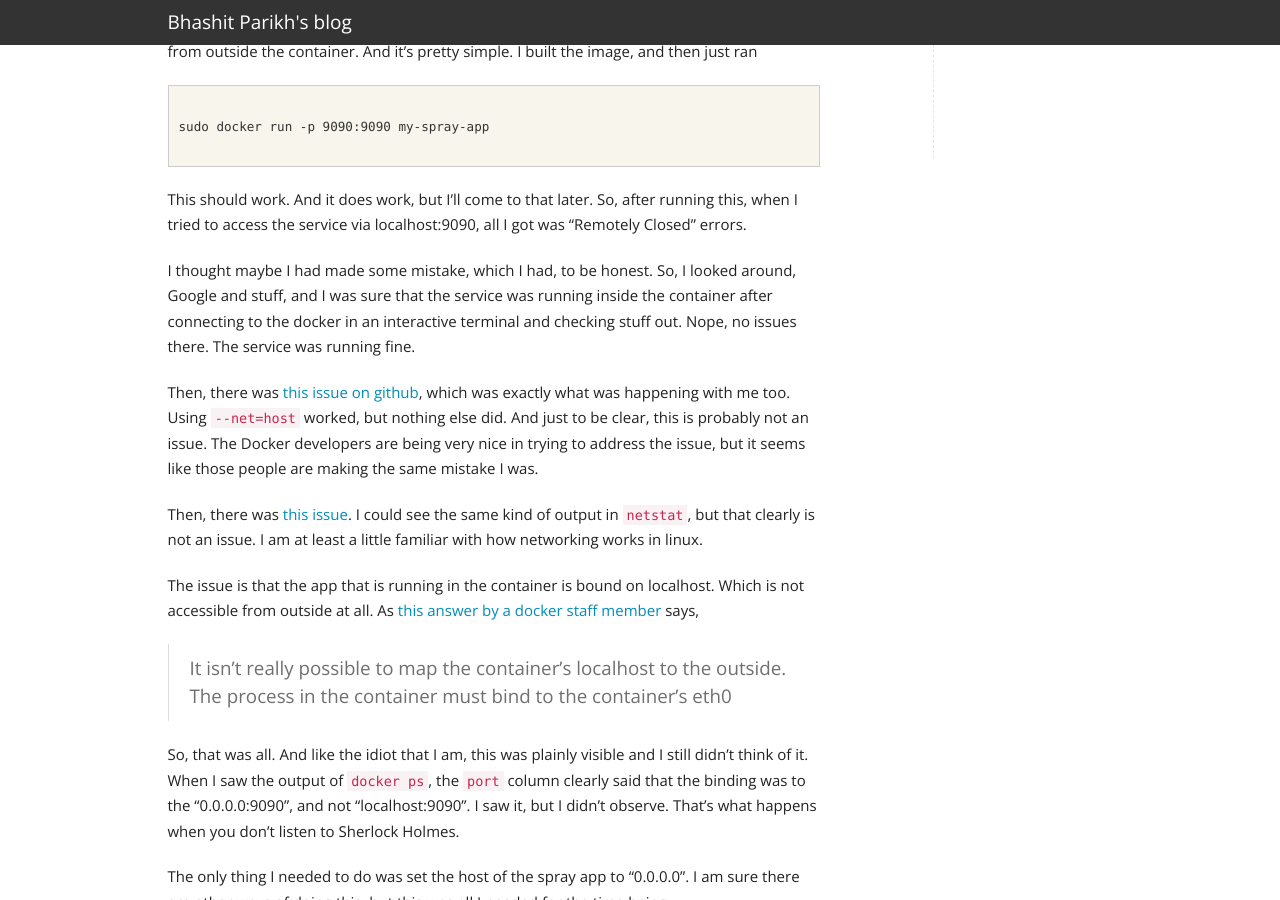
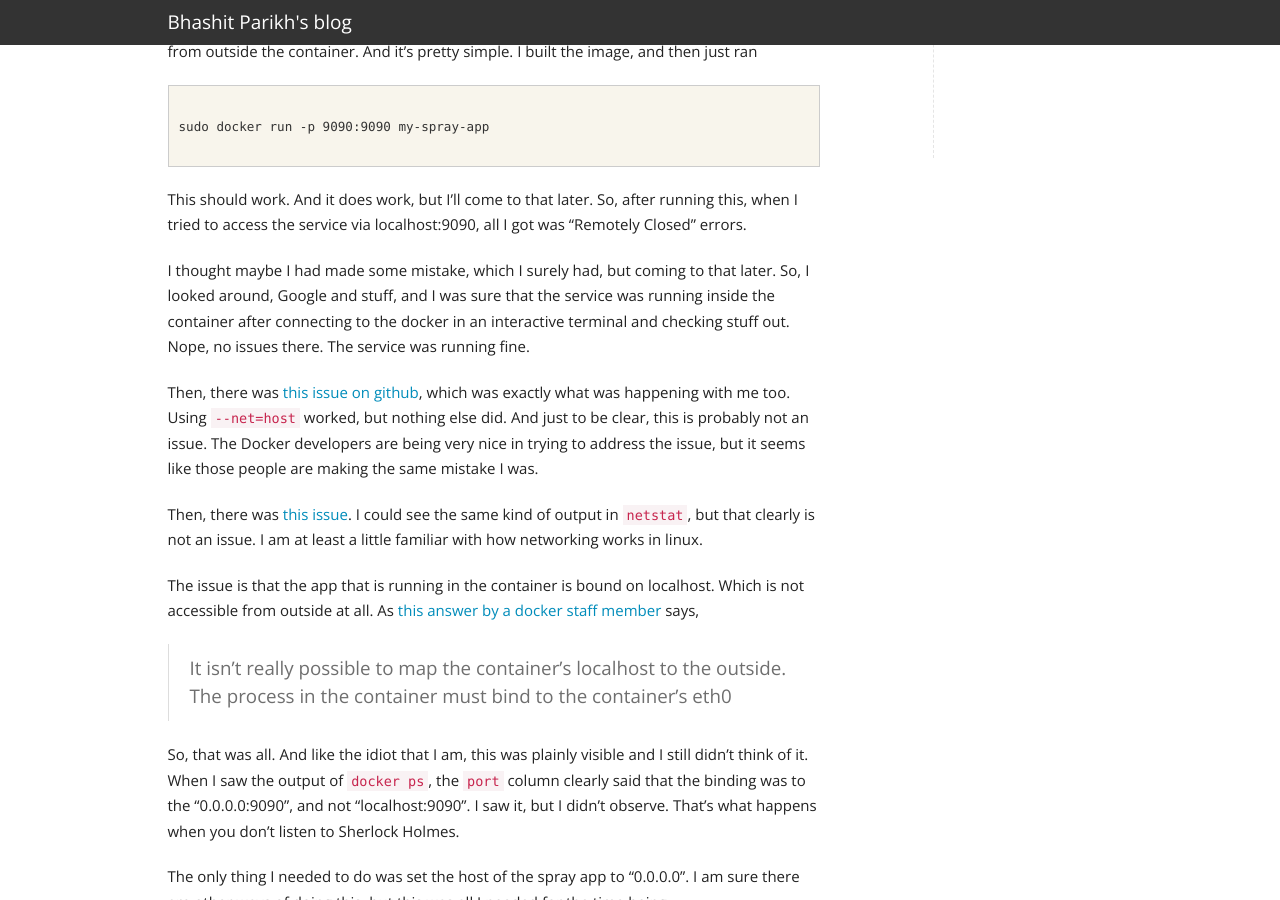
Before and after one commit to Bhashit/bhashit.github.io, a Jekyll site: the page built from _posts/2016-02-03-when-port-forwarding-didnt-work-in-docker.markdown, in a window 1280 px wide and 900 px high, scrolled down 312 px. Built offline with Jekyll 4.4.1, drawn with Linux system fonts in a browser that asks for light colours; comment, search, counter and statistics services are not loaded.

Commit message:
Some modifications

```diff
--- a/_posts/2016-02-03-when-port-forwarding-didnt-work-in-docker.markdown
+++ b/_posts/2016-02-03-when-port-forwarding-didnt-work-in-docker.markdown
@@ -26,11 +26,11 @@ This should work. And it does work, but I'll come to that later. So,
 after running this, when I tried to access the service via
 localhost:9090, all I got was "Remotely Closed" errors.
 
-I thought maybe I had made some mistake, which I had, to be
-honest. So, I looked around, Google and stuff, and I was sure that the
-service was running inside the container after connecting to the
-docker in an interactive terminal and checking stuff out. Nope, no
-issues there. The service was running fine.
+I thought maybe I had made some mistake, which I surely had, but
+coming to that later. So, I looked around, Google and stuff, and I was
+sure that the service was running inside the container after
+connecting to the docker in an interactive terminal and checking stuff
+out. Nope, no issues there. The service was running fine.
 
 Then, there was
 [this issue on github](https://github.com/docker/docker/issues/13914),
```
